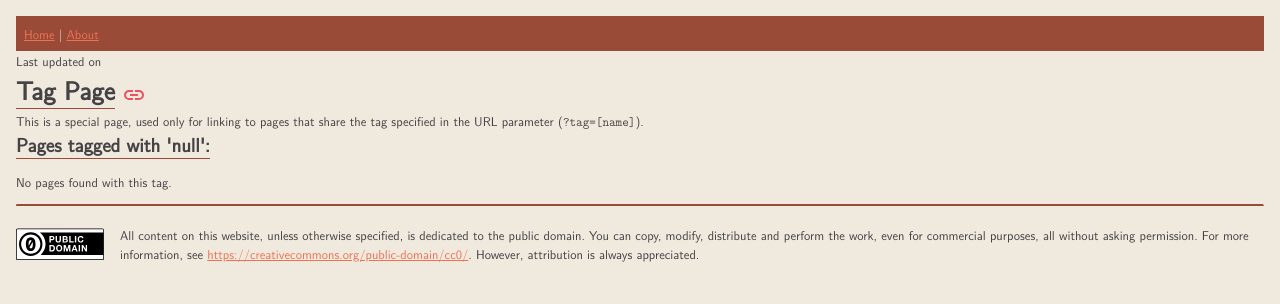
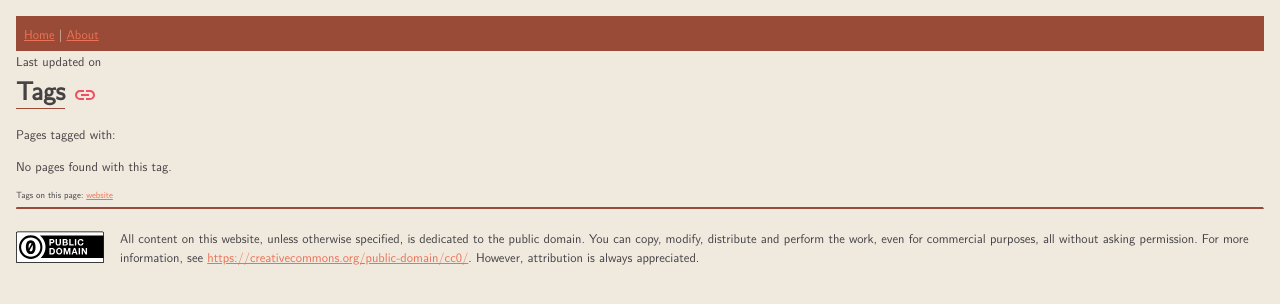
Before and after one commit to harperawl/home, a Jekyll site: the page built from tag.html, in a window 1280 px wide. Shown: the top 304 px of the page. Built offline with Jekyll 4.4.1, drawn with Linux system fonts in a browser that asks for light colours.

Commit message:
add dope-ass tag system

```diff
--- a/assets/css/styles.css
+++ b/assets/css/styles.css
@@ -107,3 +107,13 @@
 #taglist {
   font-size: 0.7vw;
 }
+
+.entry {
+  margin-left: 1.5rem;
+  margin-bottom: 0.5rem;
+}
+
+.entry p {
+  margin-top: 0;
+  margin-left: 0.5rem;
+}
--- /dev/null
+++ b/assets/data/tags.json
@@ -0,0 +1,16 @@
+---
+layout: none
+permalink: /assets/data/pages.json
+---
+
+[
+{% assign pages_with_tags = site.pages | where_exp: "p", "p.tags" %}
+{% for page in pages_with_tags %}
+  {
+    "title": {{ page.title | jsonify }},
+    "url": {{ page.url | jsonify }},
+    "description": {{ page.description | jsonify }},
+    "tags": {{ page.tags | jsonify }}
+  }{% unless forloop.last %},{% endunless %}
+{% endfor %}
+]
--- a/tag.html
+++ b/tag.html
@@ -1,56 +1,39 @@
 ---
-layout: none
-title: "Tag Page"
-description: "A page that lists all pages with a specific tag."
+layout: default
+title: Tags
+description: Special page for listing all pages with a specific tag.
+tags: [website]
 ---
 
-<!DOCTYPE html>
-<html lang="en">
-<head>
-	<title>{{ site.title }}</title>
-	<link rel="stylesheet" href="{{ "/assets/css/styles.css" | relative_url }}">
-</head>
-{% include header.html %}
-<body>
-	{% include last_updated.html %}
-	<br>
-	<h1>{{ page.title }}</h1> {% include link_to_page.html %}
-	<br>
-	This is a special page, used only for linking to pages that share the tag specified in the URL parameter (<code>?tag=[name]</code>).
-</body>
+<p>Pages tagged with: <span id="tag-name"></span></p>
+<div id="results"></div>
+
 <script>
   const urlParams = new URLSearchParams(window.location.search);
   const tag = urlParams.get('tag');
 
-    const pages = [
-    {% for page in site.pages %}
-        {
-            title: "{{ page.title | escape }}",
-            url: "{{ page.url }}",
-            tags: {{ page.tags | jsonify }}
-        }{% unless forloop.last %},{% endunless %}
-    {% endfor %}
-    ];
+  document.getElementById("tag-name").textContent = tag;
 
+  fetch("/assets/data/pages.json")
+    .then(response => response.json())
+    .then(pages => {
       const matchingPages = pages.filter(p => p.tags && p.tags.includes(tag));
 
-    const resultContainer = document.createElement("div");
-    resultContainer.innerHTML = "<h2>Pages tagged with '" + tag + "':</h2>";
+      const resultContainer = document.getElementById("results");
 
       if (matchingPages.length) {
-        const list = document.createElement("ul");
+        const container = document.createElement("div");
         matchingPages.forEach(p => {
-            const li = document.createElement("li");
-            li.innerHTML = `<a href="${p.url}">${p.title}</a>`;
-            list.appendChild(li);
+          const entry = document.createElement("div");
+          entry.classList.add("entry");
+          entry.innerHTML = `
+            - <a href="${p.url}">${p.title}</a>
+            <p>${p.description}</p>`;
+          container.appendChild(entry);
         });
-        resultContainer.appendChild(list);
+        resultContainer.appendChild(container);
       } else {
-        resultContainer.innerHTML += "<p>No pages found with this tag.</p>";
+        resultContainer.innerHTML = "<p>No pages found with this tag.</p>";
       }
-
-    document.body.appendChild(resultContainer);
+    });
 </script>
-<hr>
-{% include footer.html %}
-</html>
```
Also changed, not shown: _pages/ThisWebsite.md (+1 -1 lines), index.md (+2 -0 lines). Lines whose indentation alone changed are shown as unchanged.
